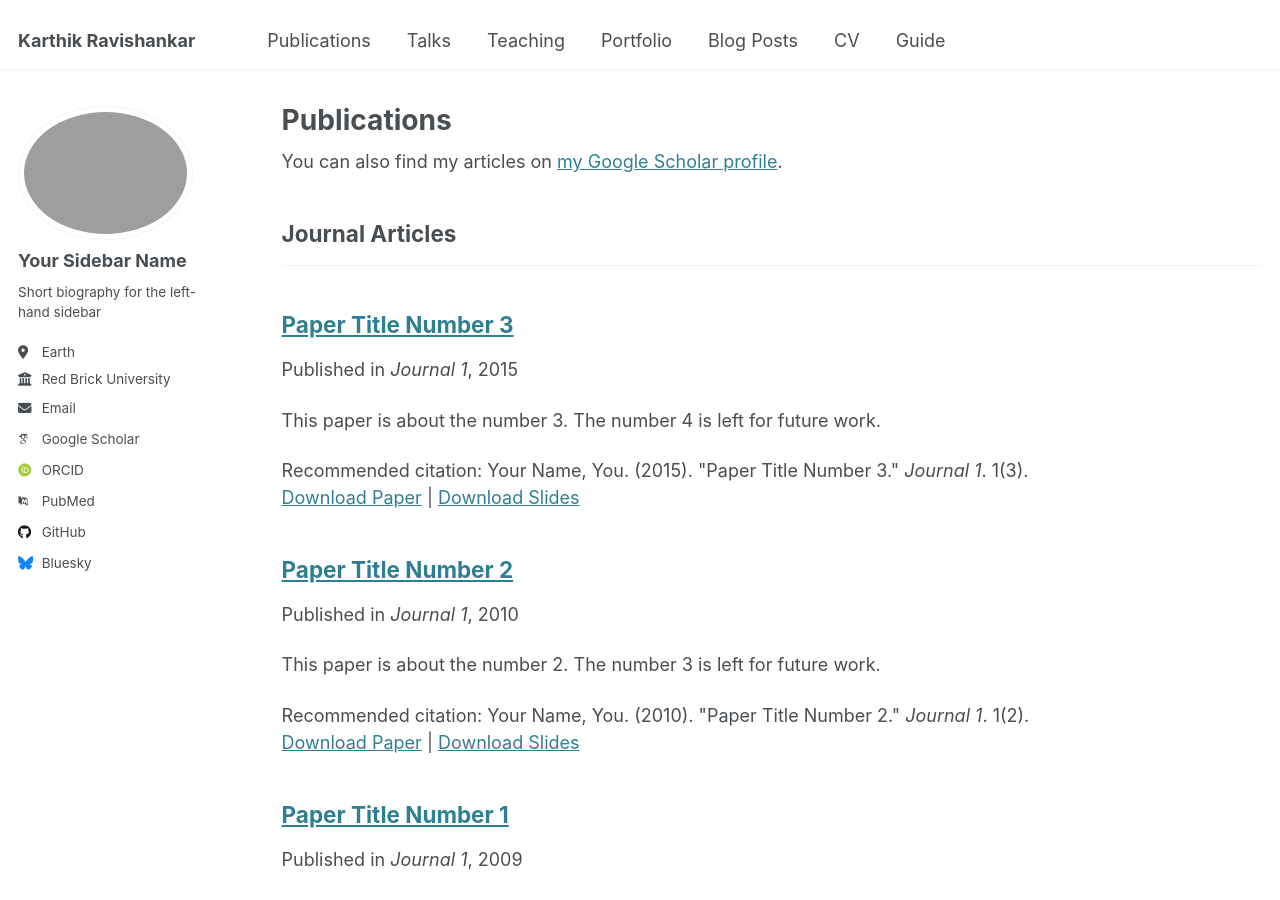
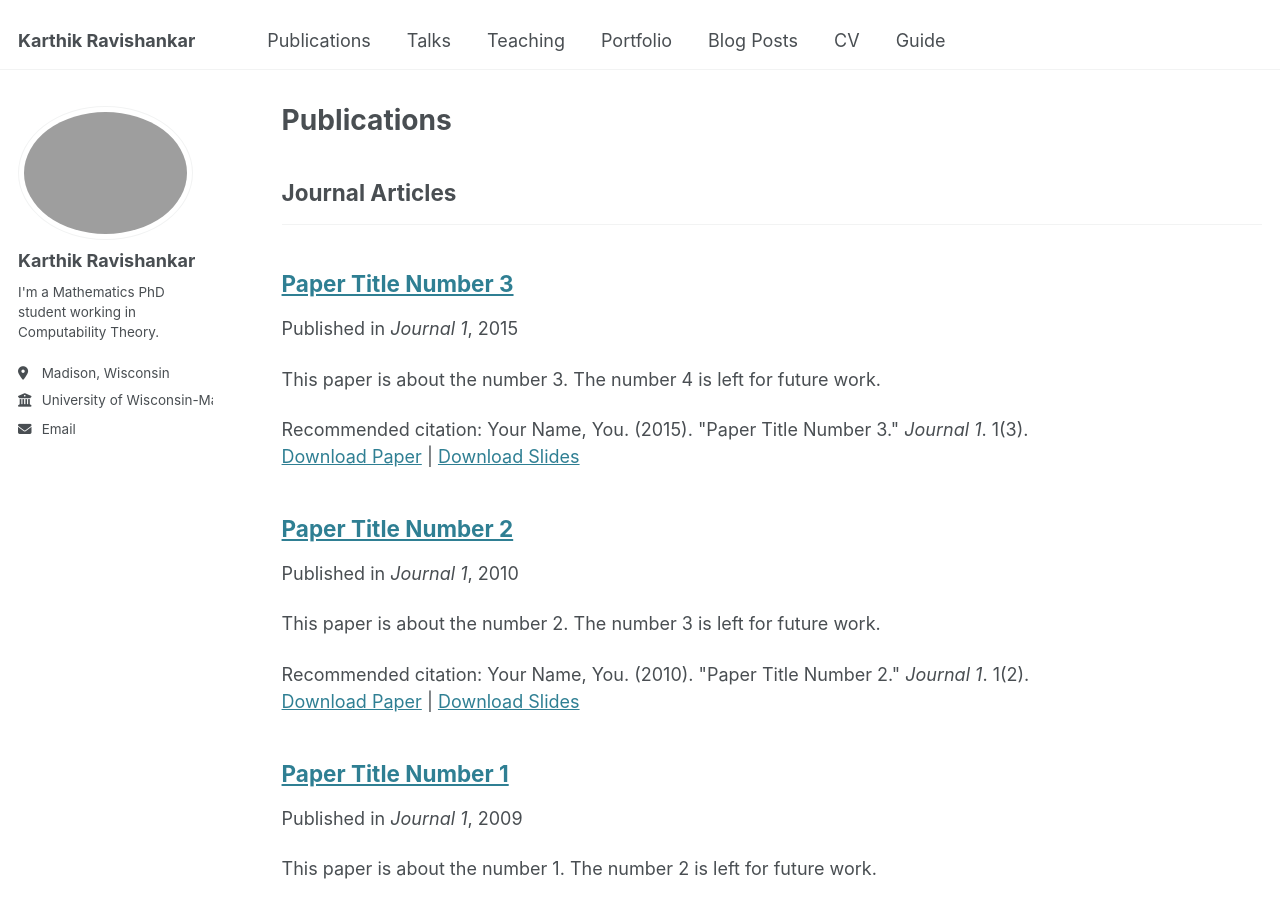
Before and after one commit to Karthik-Ravishankar-Math/Karthik-Ravishankar-Math.github.io, a Jekyll site: the page built from _pages/publications.html, in a window 1280 px wide and 900 px high. Built offline with Jekyll 4.4.1, drawn with Linux system fonts in a browser that asks for light colours; some web fonts are replaced.

Commit message:
Update _config.yml

```diff
--- a/_config.yml
+++ b/_config.yml
@@ -15,7 +15,7 @@ name                     : &name "Karthik Ravishankar"
 description              : &description "PhD student, Mathematics UW-Madison"
 url                      : https://Karthik-Ravishankar-Math.github.io # the base hostname & protocol for your site e.g. "https://[your GitHub username].github.io"
 baseurl                  : "" # the subpath of your site, e.g. "/blog"
-repository               : "academicpages/academicpages.github.io"
+repository               : "Karthik-Ravishankar-Math/Karthik-Ravishankar-Math.github.io"
 
 # Site Author - The following control what appear as part of the author content on the side bar.
 #               If a field is blank the icon and link will not appear, otherwise it will be shown.
@@ -23,57 +23,39 @@ repository               : "academicpages/academicpages.github.io"
 author:
   # Biographic information
   avatar           : "ProfilePic.HEIC"
-  name             : "Your Sidebar Name"
+  name             : "Karthik Ravishankar"
   pronouns         : # example: "she/her"
-  bio              : "Short biography for the left-hand sidebar"
-  location         : "Earth"
-  employer         : "Red Brick University"
+  bio              : "I'm a Mathematics PhD student working in Computability Theory."
+  location         : "Madison, Wisconsin"
+  employer         : "University of Wisconsin-Madison"
   uri              : # URL
-  email            : "none@example.org"
+  email            : "kravishanka3@wisc.edu"
 
   # Academic websites
-  arxiv            : # URL - Update with the correct link to your profile
-  googlescholar    : "https://scholar.google.com/citations?user=PS_CX0AAAAAJ"
-  impactstory      : # URL
-  orcid            : "http://orcid.org/yourorcidurl"
-  semantic         : # URL
-  pubmed           : "https://www.ncbi.nlm.nih.gov/pubmed/?term=john+snow"
-  researchgate     : # URL
-  scopus           : # URL
+#  arxiv            : # URL - Update with the correct link to your profile
+#  googlescholar    : "https://scholar.google.com/citations?user=PS_CX0AAAAAJ"
+#  impactstory      : # URL
+#  orcid            : "http://orcid.org/yourorcidurl"
+#  semantic         : # URL
+#  pubmed           : "https://www.ncbi.nlm.nih.gov/pubmed/?term=john+snow"
+#  researchgate     : # URL
+ # scopus           : # URL
 
   # Repositories and software development
-  bitbucket        : # Username - Update with your username on the site
-  codepen          : # Username
-  dribbble         : # Username
-  github           : "academicpages"
-  kaggle           : # Username
-  stackoverflow    : # User number or user number and name (i.e., use "1" or "1/jeff-atwood")
+  # bitbucket        : # Username - Update with your username on the site
+  # codepen          : # Username
+  # dribbble         : # Username
+  # github           : "academicpages"
+  # kaggle           : # Username
+  # stackoverflow    : # User number or user number and name (i.e., use "1" or "1/jeff-atwood")
 
   # Social media
-  bluesky          : "bsky.app" # Replace this with you Bluesky username
   facebook         : # Username
-  flickr           : # Username
-  foursquare       : # Username
-  goodreads        : # Username
-  google_plus      : # Username
-  keybase          : # Username
   instagram        : # Username
-  lastfm           : # Username
   linkedin         : # Username
-  mastodon         : # URL
-  medium           : # URL
-  pinterest        : # Username
-  soundcloud       : # Username
-  steam            : # Username
-  telegram         : # URL
-  tumblr           : # Username
   twitter          : # Username for X / Twitter
-  vine             : # Username
-  weibo            : # Username
   wikipedia        : # Username
-  xing             : # Username
   youtube          : # Username
-  zhihu            : # Username
 
 # Publication Category - The following the list of publication categories and their headings
 publication_category:
```
